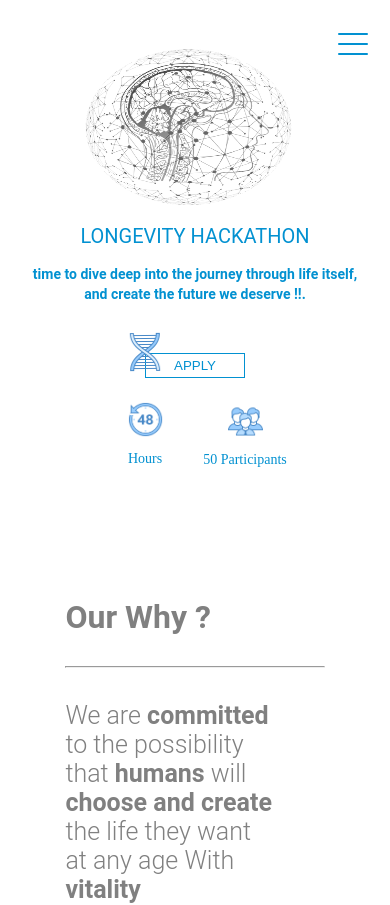
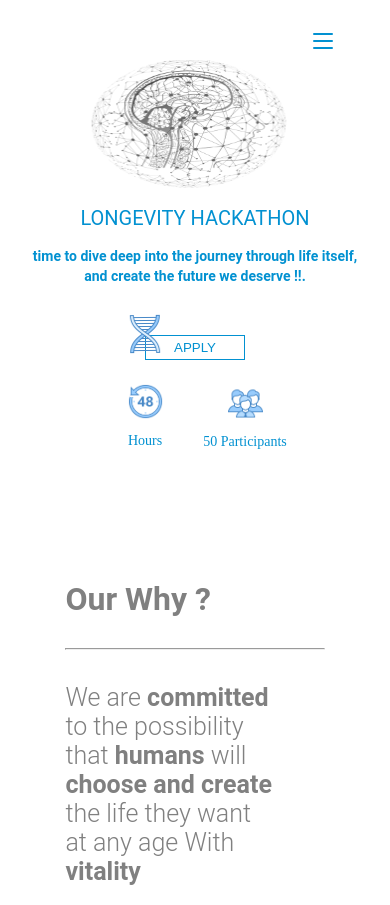
Before and after one commit to gilmarom/longevity, an Angular app: page / in a window 390 px wide. Shown: the top 905 px of the page. Built offline with nearby package versions, Linux system fonts and the light colour scheme.

Commit message:
new menu1

```diff
--- a/src/app/app.component.css
+++ b/src/app/app.component.css
@@ -124,8 +124,10 @@ h2{
     font-size: 16px;
   }
   #home > img.bnw{
-    height: 200px;
-    width: 90%;
+
+    height: 170px;
+    width: 85%;
+    margin-top:20px;
 
   }
   div.rainbow{
@@ -975,7 +977,7 @@ html{
 
 .bar {
 	background-color: #0291D1;
-	width: 30px;
+	width: 20px;
 	height: 2px;
 	border-radius: 5px;
 	right: 15px;
@@ -987,12 +989,12 @@ html{
 }
 
 .second {
-	margin-top: 10px;
+	margin-top: 7px;
 	position: absolute;
 }
 
 .third {
-	margin-top: 20px;
+	margin-top: 14px;
 	position: absolute;
 }
 
@@ -1001,7 +1003,7 @@ html{
   width: 60px;
   height: 60px;
   position: absolute;
-  right: 15px;
+  right: 50px;
   top:15px;
   border-radius:50%;
 }
@@ -1020,6 +1022,7 @@ html{
   right: -100%;
   top:0;
   background-color: #0291D1;
+  opacity:0.8;
   z-index: 0;
 }
 
@@ -1058,6 +1061,9 @@ h1{
 
 .menu .bar{
   background-color: #fafafa;
+  position: absolute;
+  top:40px;
+  left:-90% ;
 }
 
 .menu .bar.first{
@@ -1101,19 +1107,25 @@ h1{
   list-style-type:none;
   margin-top:100px;
   background-color: #0291D1;
+    text-align: center;
 }
 
 .menu li{
+  width: 100%;
   margin-top:30px;
-  margin-left:30px;
+
+  text-align: center center;
 }
 
 .menu a{
   color: white;
   text-decoration:none;
   font-family: Arial, Helvetica, sans-serif;
-  font-weight:100;
-  font-size: 20px;
+  font-weight:600;
+  font-size: 30px;
+  z-index: 6;
+  opacity: 1;
+
 }
 
 .menu a i{
--- a/src/app/app.component.html
+++ b/src/app/app.component.html
@@ -2,7 +2,7 @@
    <div>Icon made from <a href="http://www.onlinewebfonts.com/icon">Icon Fonts</a> is licensed by CC BY 3.0</div>-->
 <link rel="stylesheet" href="https://fonts.googleapis.com/icon?family=Material+Icons">
 <link href='https://fonts.googleapis.com/css?family=Alegreya+Sans:400,800' rel='stylesheet' type='text/css'>
- <div style="z-index:1;width:100%; position:fixed;top:0;">
+ <div style="width:100%; position:fixed;top:0; z-index:2;height:60px;background-color:white;">
 <input id="menu_trigger" type="checkbox" />
   <label for="menu_trigger">
     <div class="icon">
@@ -61,9 +61,9 @@
       </div>
   </div><br>
    <div id="apply">
-   <div class="flex-container" style="background-color:white;height:70px;">
+   <div class="flex-container" style="background-color:white;height:70px; z-index:0;">
      <div style="background-color:white;margin-top:0px;height:50px;">
-      <a href="#register"> <button style="position:relative;border:#0291D1 solid 0.1em" >APPLY</button><img id='loading' src="assets/blueDna.png" style="position:relative;top:-65px; left:-50px;" width="40px" height="40px" title="APPLY" ></a>
+      <a href="#register" style="z-index:1;"> <button style="position:relative;border:#0291D1 solid 0.1em" >APPLY</button><img id='loading' src="assets/blueDna.png" style="position:relative;top:-65px; left:-50px; z-index:1;" width="40px" height="40px" title="APPLY" ></a>
     </div>
    </div>
    </div>
--- a/src/app/slogen/slogen.component.css
+++ b/src/app/slogen/slogen.component.css
@@ -132,37 +132,37 @@ body {
   0%  { top: 0px; }
     20% { top: -20px; }
     40% { top: -40px; }
-    60% { top: -150px; }
-    80% { top: -200px; }
+    100% { top: -60px; }
+
 }
 
 @-webkit-keyframes move {
     0%  { top: 0px; }
     20% { top: -20px; }
     40% { top: -40px; }
-    60% { top: -150px; }
-    80% { top: -200px; }
+    100% { top: -60px; }
+
 }
 @-moz-keyframes move {
      0%  { top: 0px; }
     20% { top: -20px; }
     40% { top: -40px; }
-    60% { top: -150px; }
-    80% { top: -200px; }
+    100% { top: -60px; }
+
 }
 @-o-keyframes move {
       0%  { top: 0px; }
     20% { top: -20px; }
     40% { top: -40px; }
-    60% { top: -150px; }
-    80% { top: -200px; }
+    100% { top: -60px; }
+
 }
 @keyframes move {
      0%  { top: 0px; }
     20% { top: -20px; }
     40% { top: -40px; }
-    60% { top: -150px; }
-    80% { top: -200px; }
+    100% { top: -60px; }
+
 }
 
 }
--- a/src/app/team/team.component.css
+++ b/src/app/team/team.component.css
@@ -57,7 +57,8 @@ h1{
   height: 100%;
   bottom: 0;
   opacity: 0.9;
-  padding:90px 10%
+  padding:90px 10%;
+  z-index: 0;
 }
 
 .data h2 {
```
